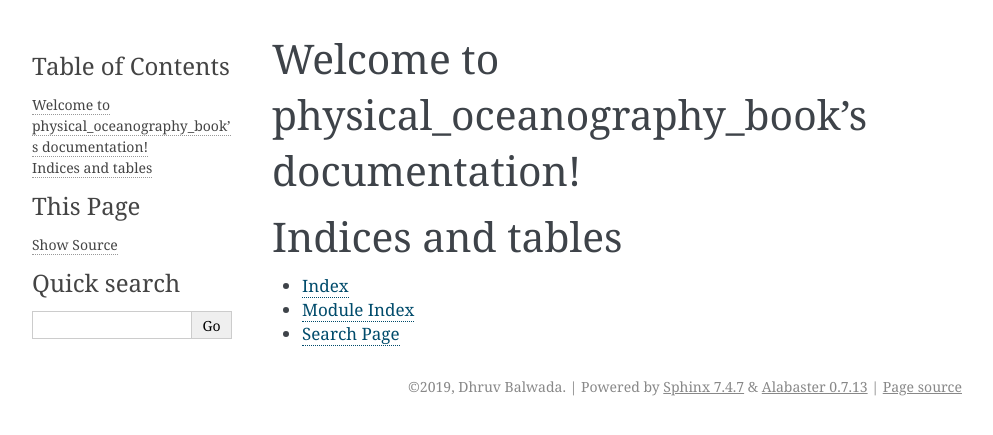
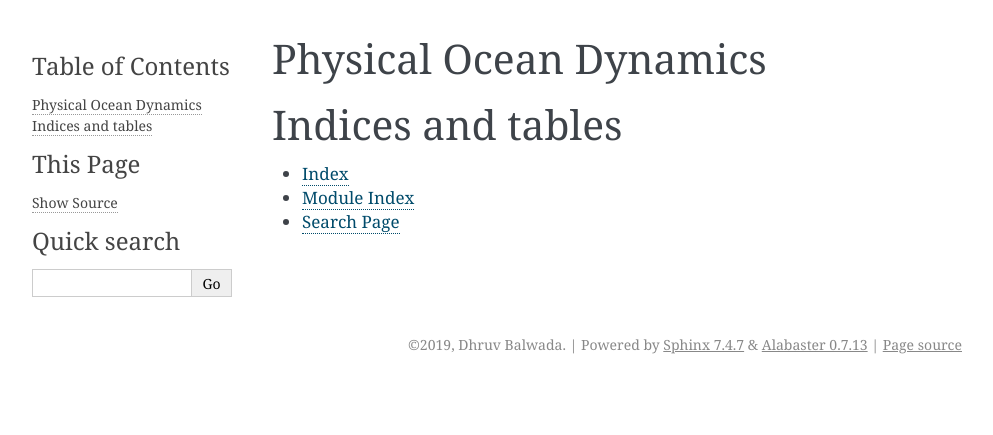
Before and after one commit to dhruvbalwada/POB, a Sphinx documentation site: the page built from docs/source/index.rst, in a window 1280 px wide. Shown: the top 435 px of the page, without its empty margins (148-1141 px from the left). Built offline with Sphinx 7.4.7, drawn with Linux system fonts in a browser that asks for light colours.

Commit message:
Update index.rst

```diff
--- a/docs/source/index.rst
+++ b/docs/source/index.rst
@@ -3,7 +3,7 @@
    You can adapt this file completely to your liking, but it should at least
    contain the root `toctree` directive.
 
-Welcome to physical_oceanography_book's documentation!
+Physical Ocean Dynamics
 ======================================================
 
 .. toctree::
```
